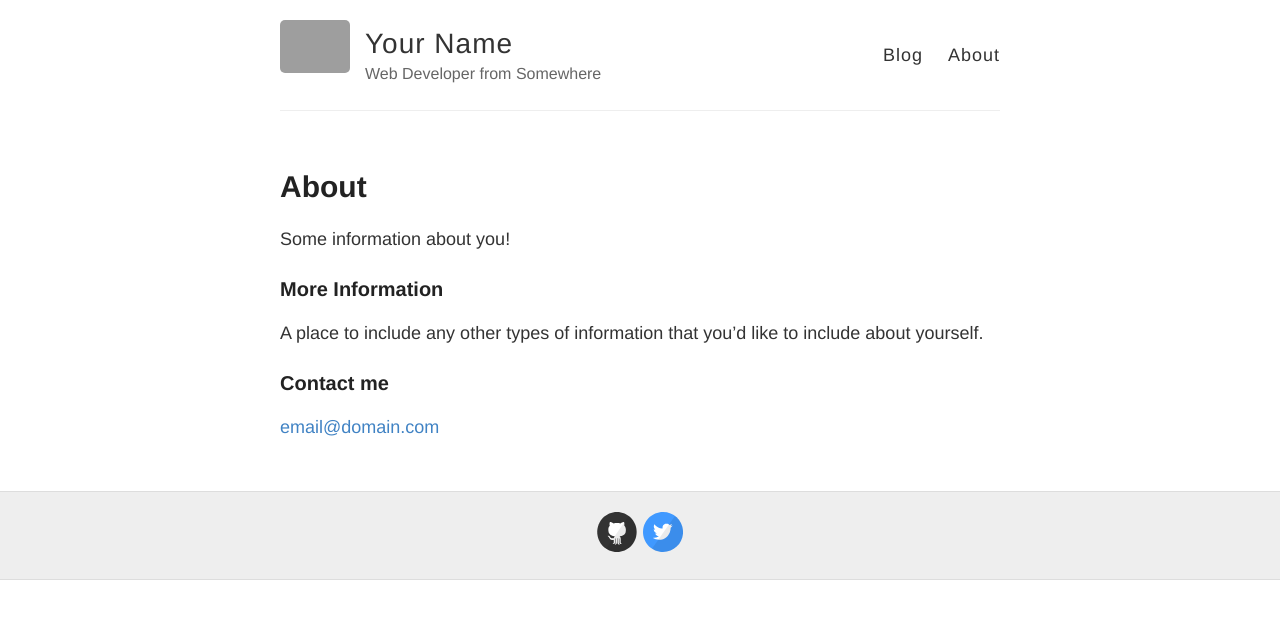
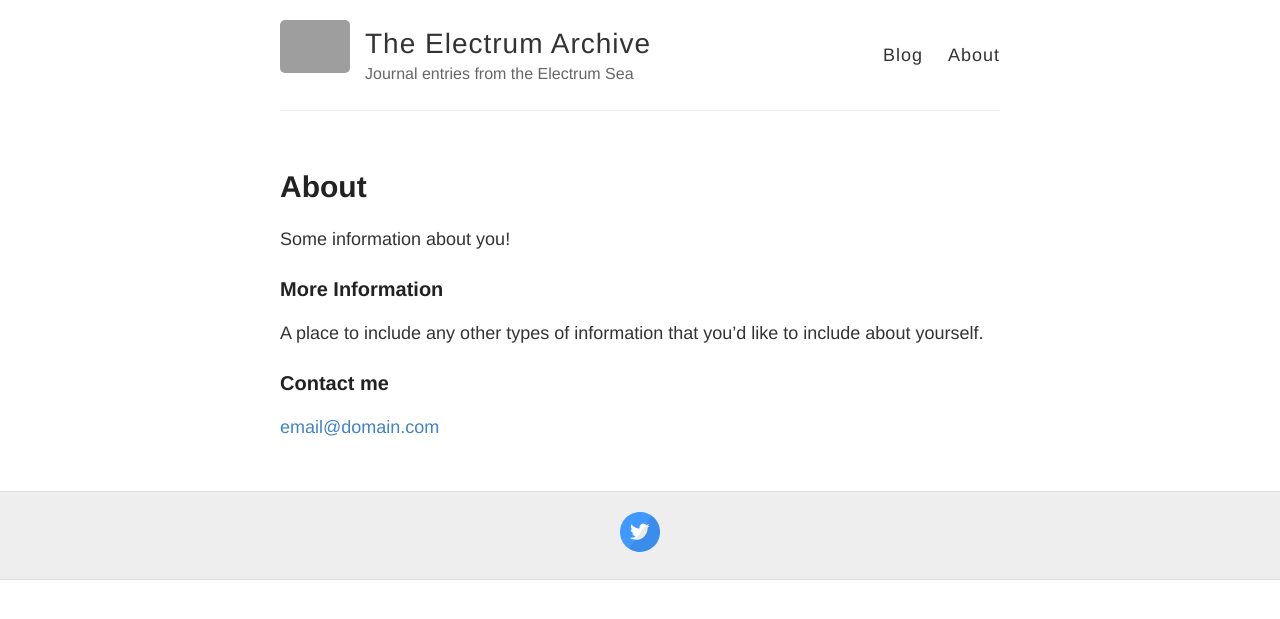
Before and after one commit to emielboven/emielboven.github.io, a Jekyll site: the page built from about.md, in a window 1280 px wide. Shown: the top 619 px of the page. Built offline with Jekyll 4.4.1, drawn with Linux system fonts in a browser that asks for light colours; grey boxes are pictures that could not be loaded.

Commit message:
Update _config.yml

```diff
--- a/_config.yml
+++ b/_config.yml
@@ -3,10 +3,10 @@
 #
 
 # Name of your site (displayed in the header)
-name: Your Name
+name: The Electrum Archive
 
 # Short bio or description (displayed in the header)
-description: Web Developer from Somewhere
+description: Journal entries from the Electrum Sea
 
 # URL of your avatar or profile pic (you could use your GitHub profile pic)
 avatar: https://raw.githubusercontent.com/barryclark/jekyll-now/master/images/jekyll-logo.png
@@ -21,12 +21,12 @@ footer-links:
   email:
   facebook:
   flickr:
-  github: barryclark/jekyll-now
+  github:
   instagram:
   linkedin:
   pinterest:
   rss: # just type anything here for a working RSS icon
-  twitter: jekyllrb
+  twitter: emielboven
   stackoverflow: # your stackoverflow profile, e.g. "users/50476/bart-kiers"
   youtube: # channel/<your_long_string> or user/<user-name>
   googleplus: # anything in your profile username that comes after plus.google.com/
@@ -37,7 +37,7 @@ footer-links:
 disqus:
 
 # Enter your Google Analytics web tracking code (e.g. UA-2110908-2) to activate tracking
-google_analytics:
+google_analytics: G-V2NDJP4KS8
 
 # Your website URL (e.g. http://barryclark.github.io or http://www.barryclark.co)
 # Used for Sitemap.xml and your RSS feed
```
